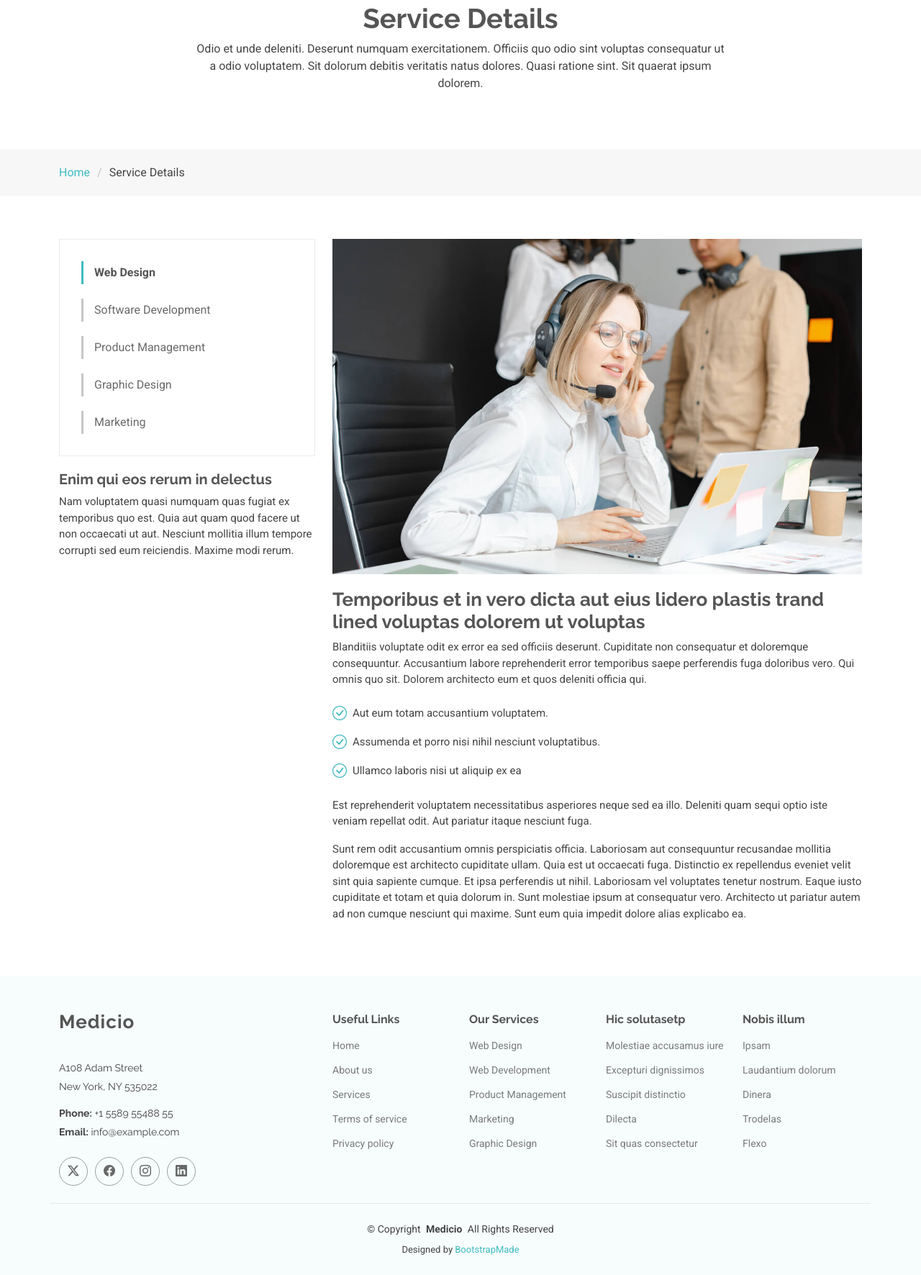
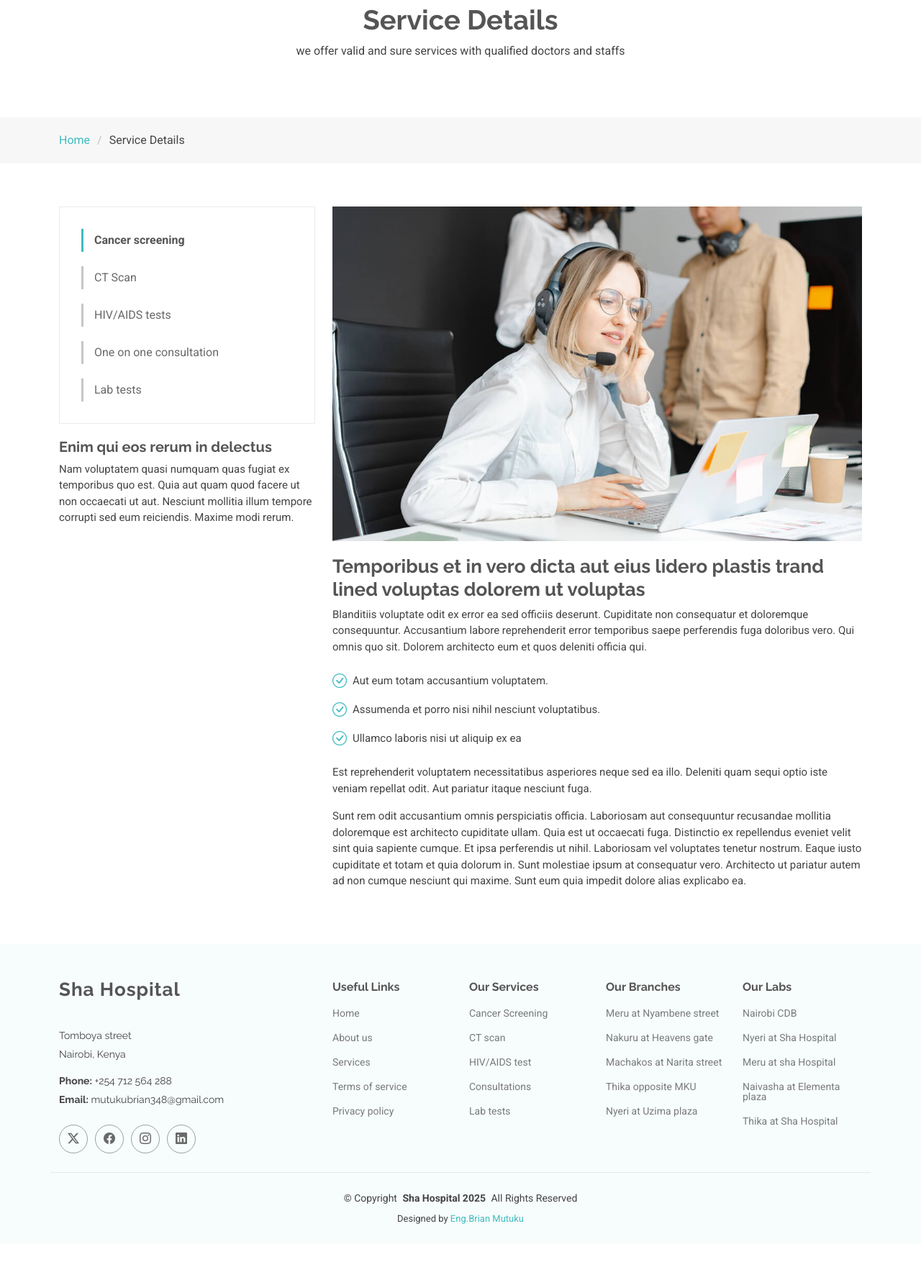
Before and after one commit to Bra-yo/Sha-Hospital, a plain HTML site: page service-details.html in a window 1280 px wide. Shown: the part 194-1966 px from the top of the page at 72% size. After the commit the page ends 1922 px from the top, so only its background shows below. Drawn offline with Linux system fonts and the light colour scheme.

Commit message:
web commit

```diff
--- a/service-details.html
+++ b/service-details.html
@@ -28,13 +28,7 @@
   <!-- Main CSS File -->
   <link href="assets/css/main.css" rel="stylesheet">
 
-  <!-- =======================================================
-  * Template Name: Medicio
-  * Template URL: https://bootstrapmade.com/medicio-free-bootstrap-theme/
-  * Updated: Aug 07 2024 with Bootstrap v5.3.3
-  * Author: BootstrapMade.com
-  * License: https://bootstrapmade.com/license/
-  ======================================================== -->
+
 </head>
 
 <body class="service-details-page">
@@ -47,7 +41,7 @@
           <i class="bi bi-clock me-1"></i> Monday - Saturday, 8AM to 10PM
         </div>
         <div class="d-flex align-items-center">
-          <i class="bi bi-phone me-1"></i> Call us now +1 5589 55488 55
+          <i class="bi bi-phone me-1"></i> Call us now +254 712 564 288
         </div>
       </div>
     </div><!-- End Top Bar -->
@@ -58,7 +52,6 @@
         <a href="index.html" class="logo d-flex align-items-center me-auto">
           <img src="assets/img/logo.png" alt="">
           <!-- Uncomment the line below if you also wish to use a text logo -->
-          <!-- <h1 class="sitename">Medicio</h1>  -->
         </a>
 
         <nav id="navmenu" class="navmenu">
@@ -68,21 +61,24 @@
             <li><a href="#services">Services</a></li>
             <li><a href="#departments">Departments</a></li>
             <li><a href="#doctors">Doctors</a></li>
-            <li class="dropdown"><a href="#"><span>Dropdown</span> <i class="bi bi-chevron-down toggle-dropdown"></i></a>
+           <ul>
+                <li><a href="#">Dropdown 1</a></li>
+                   <li class="dropdown"><a href="#"><span>Dropdown</span> <i class="bi bi-chevron-down toggle-dropdown"></i></a>
+            <li class="dropdown"><a href="#"><span>Cancer screening</span> <i class="bi bi-chevron-down toggle-dropdown"></i></a>
               <ul>
-                <li><a href="#">Dropdown 1</a></li>
-                <li class="dropdown"><a href="#"><span>Deep Dropdown</span> <i class="bi bi-chevron-down toggle-dropdown"></i></a>
+                <li><a href="#">serives</a></li>
+                <li class="dropdown"><a href="#"><span>See a Doctor</span> <i class="bi bi-chevron-down toggle-dropdown"></i></a>
                   <ul>
-                    <li><a href="#">Deep Dropdown 1</a></li>
-                    <li><a href="#">Deep Dropdown 2</a></li>
-                    <li><a href="#">Deep Dropdown 3</a></li>
-                    <li><a href="#">Deep Dropdown 4</a></li>
-                    <li><a href="#">Deep Dropdown 5</a></li>
+                    <li><a href="#">Online</a></li>
+                    <li><a href="#">Physical clinic</a></li>
+                    <li><a href="#">Consultation</a></li>
+                    <li><a href="#">Booked clinic</a></li>
+                    <li><a href="#">Any other</a></li>
                   </ul>
                 </li>
-                <li><a href="#">Dropdown 2</a></li>
-                <li><a href="#">Dropdown 3</a></li>
-                <li><a href="#">Dropdown 4</a></li>
+                <li><a href="#">HIV & AIDS</a></li>
+                <li><a href="#">Children</a></li>
+                <li><a href="#">CT Scan</a></li>
               </ul>
             </li>
             <li><a href="#contact">Contact</a></li>
@@ -108,10 +104,7 @@
             <div class="col-lg-8">
               <h1 class="heading-title">Service Details</h1>
               <p class="mb-0">
-                Odio et unde deleniti. Deserunt numquam exercitationem. Officiis quo
-                odio sint voluptas consequatur ut a odio voluptatem. Sit dolorum
-                debitis veritatis natus dolores. Quasi ratione sint. Sit quaerat
-                ipsum dolorem.
+                we offer valid and sure services with qualified doctors and staffs
               </p>
             </div>
           </div>
@@ -136,11 +129,11 @@
 
           <div class="col-lg-4" data-aos="fade-up" data-aos-delay="100">
             <div class="services-list">
-              <a href="#" class="active">Web Design</a>
-              <a href="#">Software Development</a>
-              <a href="#">Product Management</a>
-              <a href="#">Graphic Design</a>
-              <a href="#">Marketing</a>
+              <a href="#" class="active">Cancer screening</a>
+              <a href="#">CT Scan</a>
+              <a href="#">HIV/AIDS tests</a>
+              <a href="#">One on one consultation</a>
+              <a href="#">Lab tests</a>
             </div>
 
             <h4>Enim qui eos rerum in delectus</h4>
@@ -172,21 +165,20 @@
 
     </section><!-- /Service Details Section -->
 
-  </main>
-
-  <footer id="footer" class="footer light-background">
+<main/>
+     <footer id="footer" class="footer light-background">
 
     <div class="container footer-top">
       <div class="row gy-4">
         <div class="col-lg-4 col-md-6 footer-about">
           <a href="index.html" class="logo d-flex align-items-center">
-            <span class="sitename">Medicio</span>
+            <span class="sitename">Sha Hospital</span>
           </a>
           <div class="footer-contact pt-3">
-            <p>A108 Adam Street</p>
-            <p>New York, NY 535022</p>
-            <p class="mt-3"><strong>Phone:</strong> <span>+1 5589 55488 55</span></p>
-            <p><strong>Email:</strong> <span>info@example.com</span></p>
+            <p>Tomboya street</p>
+            <p>Nairobi, Kenya</p>
+            <p class="mt-3"><strong>Phone:</strong> <span>+254 712 564 288</span></p>
+            <p><strong>Email:</strong> <span>mutukubrian348@gmail.com</span></p>
           </div>
           <div class="social-links d-flex mt-4">
             <a href=""><i class="bi bi-twitter-x"></i></a>
@@ -210,33 +202,33 @@
         <div class="col-lg-2 col-md-3 footer-links">
           <h4>Our Services</h4>
           <ul>
-            <li><a href="#">Web Design</a></li>
-            <li><a href="#">Web Development</a></li>
-            <li><a href="#">Product Management</a></li>
-            <li><a href="#">Marketing</a></li>
-            <li><a href="#">Graphic Design</a></li>
+            <li><a href="#">Cancer Screening</a></li>
+            <li><a href="#">CT scan</a></li>
+            <li><a href="#">HIV/AIDS test</a></li>
+            <li><a href="#">Consultations</a></li>
+            <li><a href="#">Lab tests</a></li>
           </ul>
         </div>
 
         <div class="col-lg-2 col-md-3 footer-links">
-          <h4>Hic solutasetp</h4>
+          <h4>Our Branches</h4>
           <ul>
-            <li><a href="#">Molestiae accusamus iure</a></li>
-            <li><a href="#">Excepturi dignissimos</a></li>
-            <li><a href="#">Suscipit distinctio</a></li>
-            <li><a href="#">Dilecta</a></li>
-            <li><a href="#">Sit quas consectetur</a></li>
+            <li><a href="#">Meru at Nyambene street</a></li>
+            <li><a href="#">Nakuru at Heavens gate</a></li>
+            <li><a href="#">Machakos at Narita street</a></li>
+            <li><a href="#">Thika opposite MKU</a></li>
+            <li><a href="#">Nyeri at Uzima plaza</a></li>
           </ul>
         </div>
 
         <div class="col-lg-2 col-md-3 footer-links">
-          <h4>Nobis illum</h4>
+          <h4>Our Labs</h4>
           <ul>
-            <li><a href="#">Ipsam</a></li>
-            <li><a href="#">Laudantium dolorum</a></li>
-            <li><a href="#">Dinera</a></li>
-            <li><a href="#">Trodelas</a></li>
-            <li><a href="#">Flexo</a></li>
+            <li><a href="#">Nairobi CDB</a></li>
+            <li><a href="#">Nyeri at Sha Hospital</a></li>
+            <li><a href="#">Meru at sha Hospital</a></li>
+            <li><a href="#">Naivasha at Elementa plaza</a></li>
+            <li><a href="#">Thika at Sha Hospital</a></li>
           </ul>
         </div>
 
@@ -244,13 +236,10 @@
     </div>
 
     <div class="container copyright text-center mt-4">
-      <p>© <span>Copyright</span> <strong class="px-1 sitename">Medicio</strong> <span>All Rights Reserved</span></p>
+      <p>© <span>Copyright</span> <strong class="px-1 sitename">Sha Hospital 2025</strong> <span>All Rights Reserved</span></p>
       <div class="credits">
-        <!-- All the links in the footer should remain intact. -->
-        <!-- You can delete the links only if you've purchased the pro version. -->
-        <!-- Licensing information: https://bootstrapmade.com/license/ -->
-        <!-- Purchase the pro version with working PHP/AJAX contact form: [buy-url] -->
-        Designed by <a href="https://bootstrapmade.com/">BootstrapMade</a>
+
+        Designed by <a href="https://github.com/Bra-yo/">Eng.Brian Mutuku</a>
       </div>
     </div>
 
```
Also changed, not shown: index.html (+38 -41 lines), starter-page.html (+3 -4 lines).
